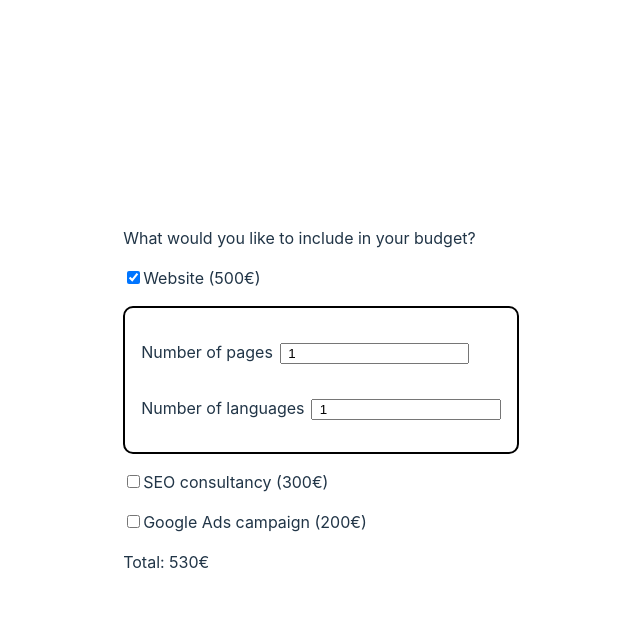
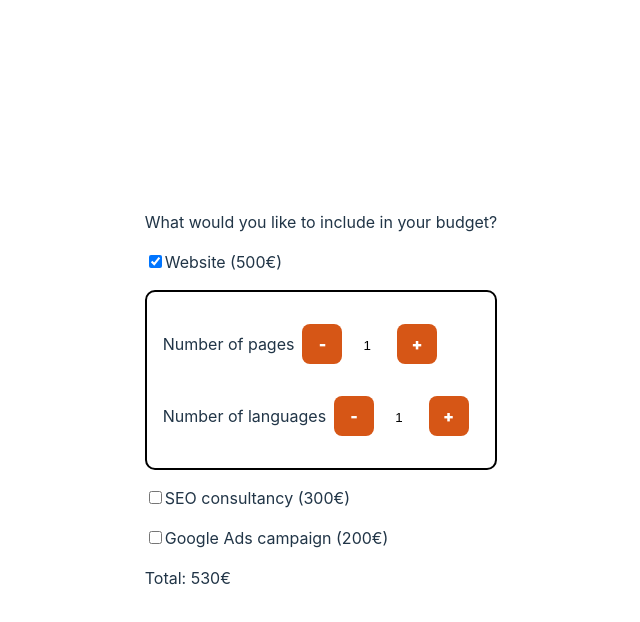
Before and after one commit to aida-rodi/budget-planner, a React (Vite) app: page / in a window 1280 px wide. Both pictures are taken after a click on the checkbox 474 px from the left and 359 px from the top of the page. Shown: the top 622 px of the page, without its empty margins (319-959 px from the left). Built offline with nearby package versions, Linux system fonts and the light colour scheme.

Commit message:
exercise 3

```diff
--- a/src/App.tsx
+++ b/src/App.tsx
@@ -44,15 +44,35 @@ function App() {
 
   const handleNumPagesChange = (event: React.ChangeEvent<HTMLInputElement>) => {
     const value = parseInt(event.target.value);
-    setNumPages(value || 0);
+    setNumPages(value || 1);
   };
 
   const handleNumLanguagesChange = (
     event: React.ChangeEvent<HTMLInputElement>
   ) => {
     const value = parseInt(event.target.value);
-    setNumLanguages(value || 0);
+    setNumLanguages(value || 1);
   };
+
+  const increasePages = () => {
+    setNumPages(numPages + 1)
+  }
+
+  const decreasePages = () => {
+    if (numPages === 1) {
+      setNumPages(numPages)
+    } else {setNumPages(numPages - 1)}
+  }
+
+  const increaseLanguages = () => {
+    setNumLanguages(numLanguages + 1)
+  }
+
+  const decreaseLanguages = () => {
+    if (numLanguages === 1) {
+      setNumLanguages(numLanguages)
+    } else {setNumLanguages(numLanguages - 1)}
+  }
 
   return (
     <>
@@ -75,23 +95,39 @@ function App() {
               <div className='inputDiv'>
                 <p>
                   <label>Number of pages</label>
+                  <button
+                    className='inputButton'
+                    onClick={decreasePages}
+                  >-</button>
                   <input
-                    type="number"
+                    type="text"
                     className='numInput'
                     id={`numPages_${index}`}
                     value={numPages}
                     onChange={handleNumPagesChange}
                   />
+                  <button
+                    className='inputButton'
+                    onClick={increasePages}
+                  >+</button>
                 </p>
                 <p>
                   <label>Number of languages</label>
+                  <button
+                    className='inputButton'
+                    onClick={decreaseLanguages}
+                  >-</button>
                   <input
-                    type="number"
+                    type="text"
                     className='numInput'
                     id={`numLanguages_${index}`}
                     value={numLanguages}
                     onChange={handleNumLanguagesChange}
                   />
+                  <button
+                    className='inputButton'
+                    onClick={increaseLanguages}
+                  >+</button>
                 </p>
               </div>
             )}
--- a/src/index.css
+++ b/src/index.css
@@ -38,22 +38,25 @@ h1 {
 
 button {
   border-radius: 8px;
-  border: 1px solid transparent;
-  padding: 0.6em 1.2em;
+  border: none;
   font-size: 1em;
   font-weight: 500;
   font-family: inherit;
   background-color: #1a1a1a;
   cursor: pointer;
-  transition: border-color 0.25s;
 }
 button:hover {
-  border-color: #ffffff;
+  background-color: rgb(172, 61, 6);
+  transition: all 0.25s ease-out;
 }
-button:focus,
+button:active {
+  background-color: rgb(140, 48, 2);
+  transition: all 0.1s ease-out;
+}
+/* button:focus,
 button:focus-visible {
   outline: 4px auto -webkit-focus-ring-color;
-}
+} */
 
 .inputDiv {
   border: 2px solid black;
@@ -64,8 +67,21 @@ button:focus-visible {
 }
 
 .numInput {
+  border: none;
+  padding: 0.5em;
+  text-align: center;
+  width: 30px ;
+}
+
+.inputButton {
+  background-color: rgb(214, 86, 22);
+  color: white;
+  font-weight: 900;
+  width: 40px;
+  height: 40px;
+  margin: 0 0.2em;
   margin-left: 0.5em;
-  padding-left: 0.5em;
+  text-align: center;
 }
 
 @media (prefers-color-scheme: light) {
```
